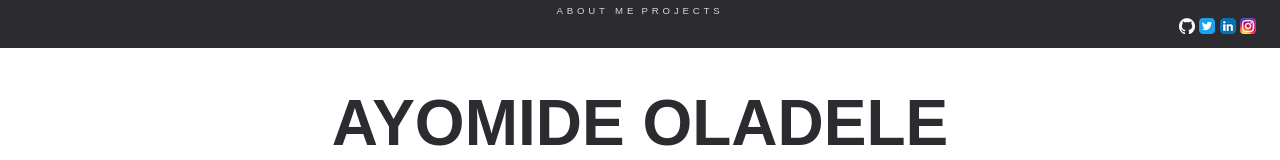
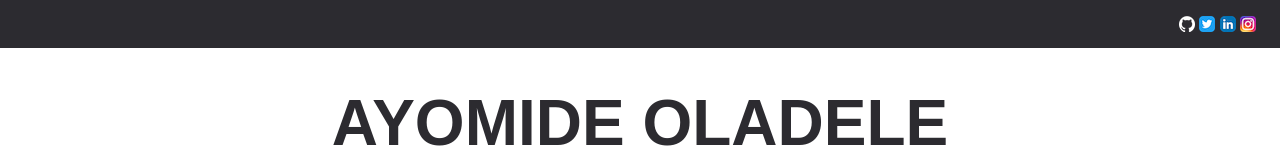
Before and after one commit to AyomideOladele/PortfolioWebsite, a plain HTML site: page index.html in a window 1280 px wide. Shown: the top 160 px of the page. Drawn offline with Linux system fonts and the light colour scheme.

Commit message:
Removed unnecessary navigation links.
Removed about me and projects link from nav bar.

```diff
--- a/index-style.css
+++ b/index-style.css
@@ -27,14 +27,10 @@ nav {
     flex-wrap: nowrap;
 }
 
-.nav-left {
-    float: center;
-    margin: 0 1.5em;
-}
-
 .nav-right{
     float: right;
     margin-right: 1.5em;
+    margin-top: 1em;
 }
 
 /* Specifies properties of navigation links text */
--- a/index.html
+++ b/index.html
@@ -16,10 +16,6 @@
 	<header>
 		<div class="wrapper">
 			<nav>
-                <div class="nav-left">
-				    <a href="#About Me">About me</a>
-                    <a href="#Projects">Projects</a>
-                </div>
                 <div class="nav-right">
                     <a href="https://github.com/AyomideOladele"> <img alt="Github" src="images/github-mark-white.png"></a>
                     <a href="https://twitter.com/AyoDOladele"><img alt="Twitter" src="images/twitter-icon.png"></a>
```
